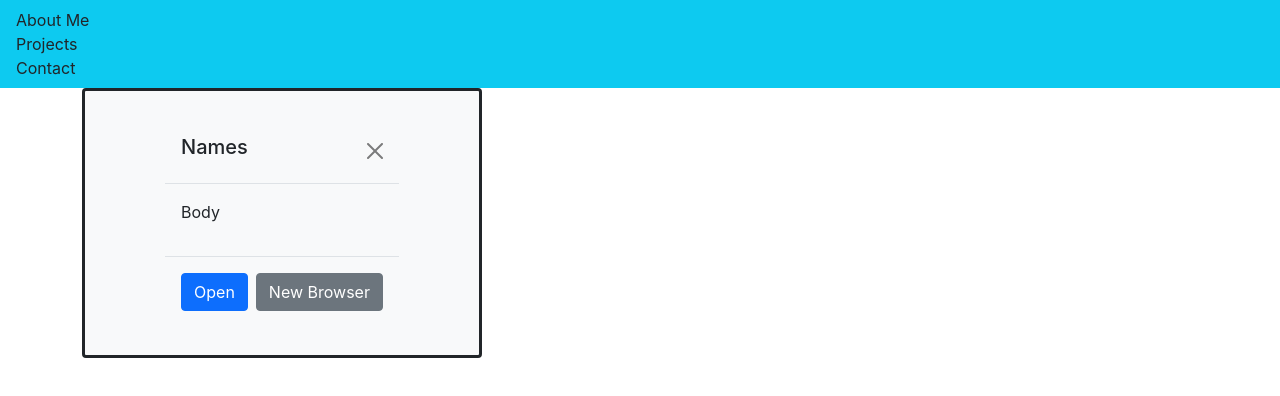
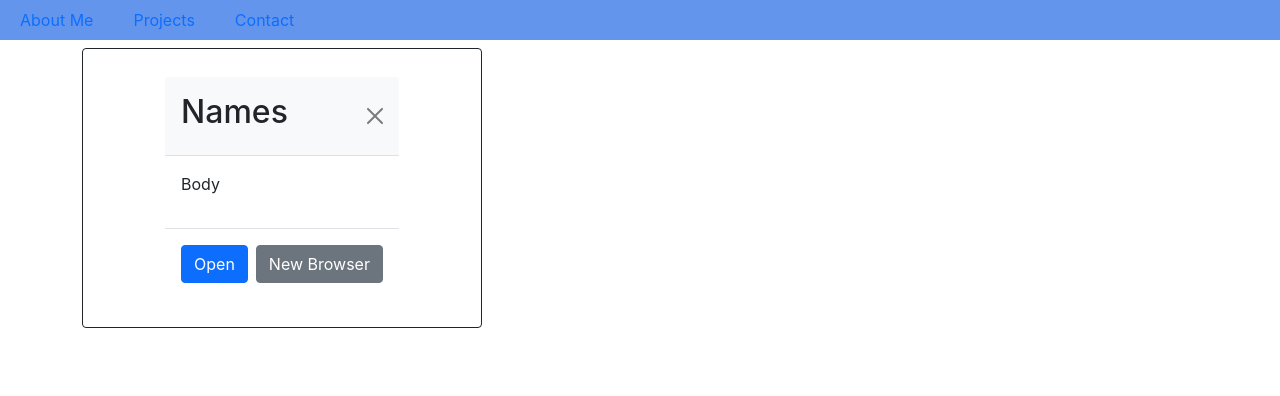
Before and after one commit to rakky21/re-ux, a React (Create React App) app: page / in a window 1280 px wide. Both pictures are taken after a click on the element "Projects". Shown: the top 396 px of the page. Built offline with nearby package versions, Linux system fonts and the light colour scheme.

Commit message:
added styling

```diff
--- a/src/components/About/About.js
+++ b/src/components/About/About.js
@@ -1,17 +1,13 @@
 import React from "react";
+import Cara from "../../assets/cover/cara.jpg";
 
 function About() {
   return (
-
-   <section  className="container">
-    <div className="card bg-light" style={{ border: "solid", width: "35rem" }}>
-    <img src="" className="card-img-top" alt="Una Foto Aqui"></img>
-    <div className="card-body"  >
-      <h1 className="card-title">
-        {" "}
-        My Portfolio{" "}
-      </h1>
-
+    <section className="container">
+      <div className="card my-2" style={{ border: "1px solid", width: "35rem", background:"#F8F8FF"}}>
+        <img src={Cara} className="card-img-top my-2 center" alt="Una Foto Aqui" style={{height:"500px", width: "85%"}}></img>
+        <div className="card-body">
+          <h2 className="card-title"> My Portfolio </h2>
           <p className="card-text my-2">
             This is all that I've accomplished about me.
           </p>
--- a/src/components/Contact/Contact.js
+++ b/src/components/Contact/Contact.js
@@ -2,13 +2,14 @@ import React from "react";
 
 function Contact() {
   return (
-    <section className="container">
-      <div  style={{border: "solid", width: "75rem"}}>
-      <h1 className="bg-info fluid"> Contact me </h1>
-
+    <section className="container my-2">
+      <div style={{ border: "1px solid", width: "75rem", background: "#F8F8FF"}}>
+        <h2 className="fluid" style={{ background: "#6495ED" }}>
+          Contact me
+        </h2>
         {/* aline boxes */}
-      <div className="input-group mb-3" >
-        <span className="input-group-text" > Email </span>
+        <div className="input-group mb-3">
+          <span className="input-group-text"> Email </span>
           <input type={"text"}></input>
         </div>
 
--- a/src/components/Nav/Nav.js
+++ b/src/components/Nav/Nav.js
@@ -9,16 +9,16 @@ function Nav(props) {
   }, [currentCategory]);
 
   return (
-    <section
-      className="nav navbar bg-info container-fluid"
-      style={{
-        background: "",
-        float: "right"
-      }}
+    <nav
+      class="nav"
+      style={{ background: "#6495ED" }}
     >
       {categories.map((category) => (
+        <div className="nav-item">
           <div
-          className={`mx-1 container-fluid  ${currentCategory === category && "navActive"}`}
+            className={`mx-1 nav-link  ${
+              currentCategory === category && "navActive"
+            }`}
             key={category}
           >
             <span
@@ -29,8 +29,9 @@ function Nav(props) {
               {capitalizeFirstLetter(category)}
             </span>
           </div>
+        </div>
       ))}
-    </section>
+    </nav>
   );
 }
 
--- a/src/components/Projects/Projects.js
+++ b/src/components/Projects/Projects.js
@@ -2,14 +2,14 @@ import React from "react";
 
 function Projects() {
   return (
-    <section className="container">
-      <div className="card bg-light" style={{ border: "solid", width: "25rem"}}>
+    <section className="container my-2">
+      <div className="card" style={{ border: "1px solid", width: "25rem" }}>
         {/* one model displays all */}
         {/* open, close and/or open a new tab button */}
         {/* combine portfolio with about me */}
-      <div className="modal-dialog" >
-        <div className="modal-header bg-light" style={{}}>
-          <h5 className="model-little">Names</h5>
+        <div className="modal-dialog">
+          <div className="modal-header bg-light">
+            <h2 className="model-little">Names</h2>
             <button
               type="button"
               class="btn-close"
@@ -17,14 +17,9 @@ function Projects() {
               aria-label="Close"
             ></button>
           </div>
-
           <div className="modal-body">
             <p> Body </p>
           </div>
-
-        {/* image here? */}
-
-        {/* footer */}
           <div className="modal-footer">
             <button type="button" className="btn btn-primary">
               Open{" "}
```
Also changed, not shown: src/assets/cover/cara.jpg (added). Lines whose indentation alone changed are shown as unchanged.
